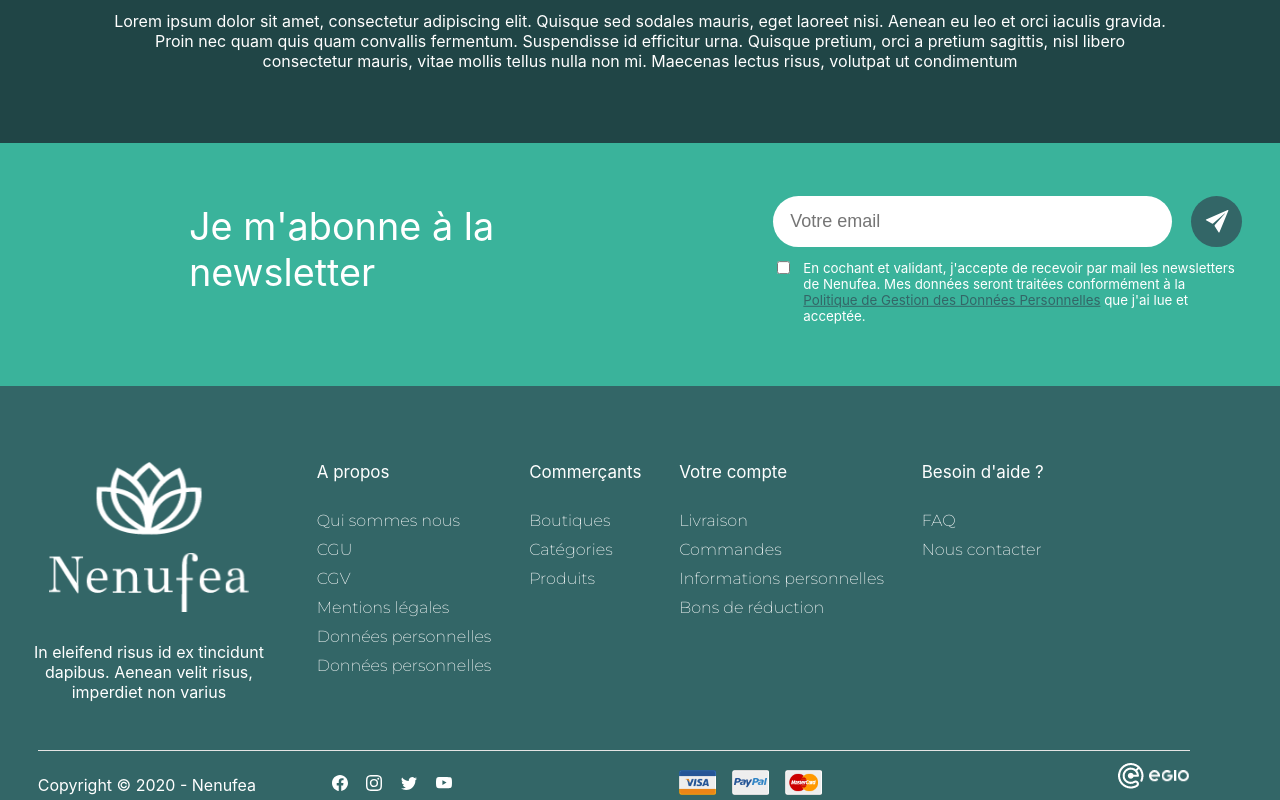
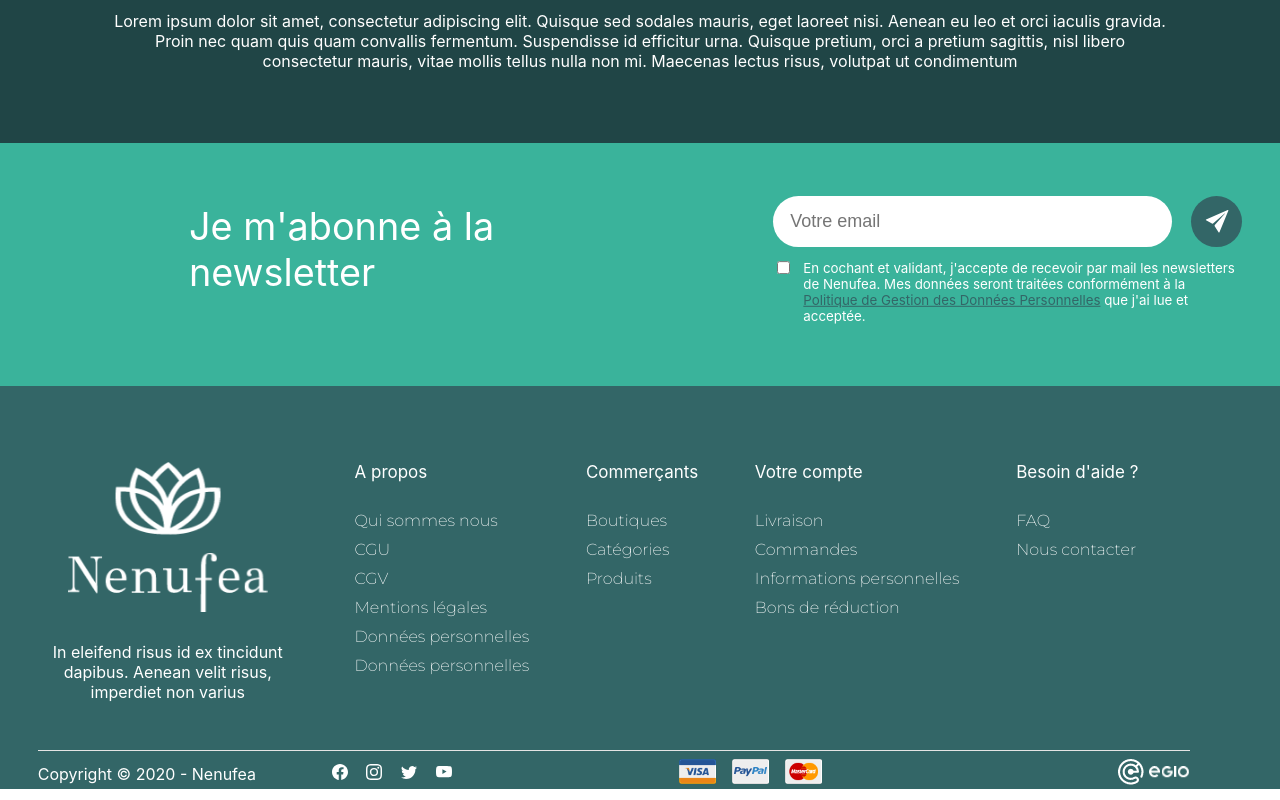
Before and after one commit to yassine121212/Template, a React (Vite) app: page / in a window 1280 px wide. Shown: the part 1976-2776 px from the top of the page. Built offline with nearby package versions, Linux system fonts and the light colour scheme.

Commit message:
Update Footer.scss

```diff
--- a/src/components/Footer/Footer.scss
+++ b/src/components/Footer/Footer.scss
@@ -12,8 +12,8 @@
 
   .footer{
     display: flex;
-     gap:1cm;
-     padding:2cm 0.5cm;
+     gap:1.5cm;
+     padding:2cm 1cm;
      .space{
          display: flex;
          flex-direction: column;
@@ -53,7 +53,7 @@
     .eleme{
         display: flex;
         gap: 2cm;
-        padding-top: 0.5cm;
+        padding-top: 0.2cm;
 
         .social{
             display: flex;
@@ -63,12 +63,14 @@
     .cartban{
         display: flex;
         gap: 15px;
-        padding-top: 0.5cm;
+        padding-top: 0.2cm;
 
     }
     &>img{
         position: absolute;
         right: 0;
+        padding-top: 0.1cm;
+
     }
 }
 }
```
